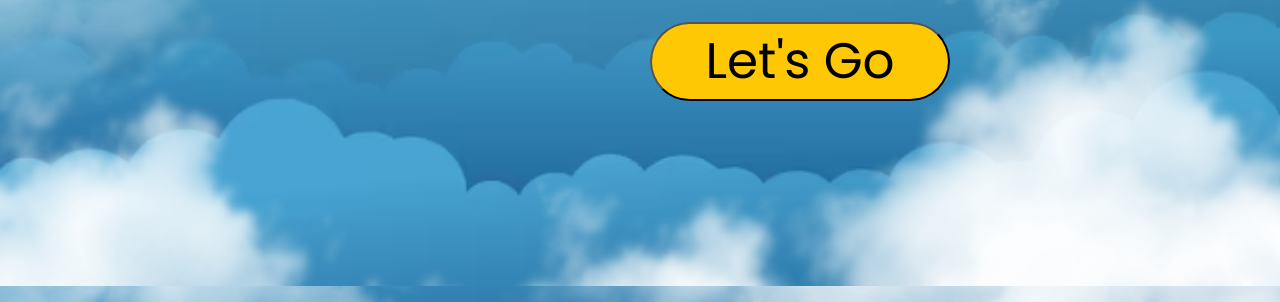
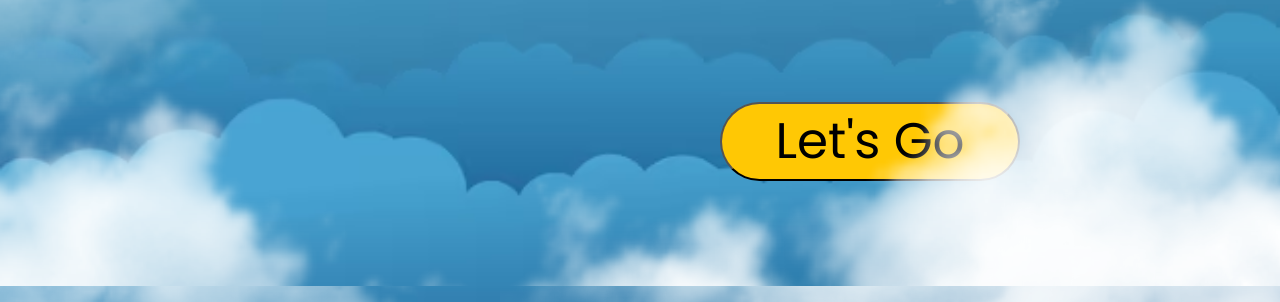
Before and after one commit to Manan-Coder/Weather-Checker, a plain HTML site: page index.html in a window 1280 px wide. Shown: the part 498-800 px from the top of the page. Drawn offline with Linux system fonts and the light colour scheme.

Commit message:
Update style.css

```diff
--- a/style.css
+++ b/style.css
@@ -367,8 +367,8 @@ nav input {
 
 .lets-button {
     font-size: 50px;
-    margin-top: 520px;
-    margin-left: 650px;
+    margin-top: 600px;
+    margin-left: 720px;
     border-radius: 60px;
     width: 300px;
     text-align: center;
```
